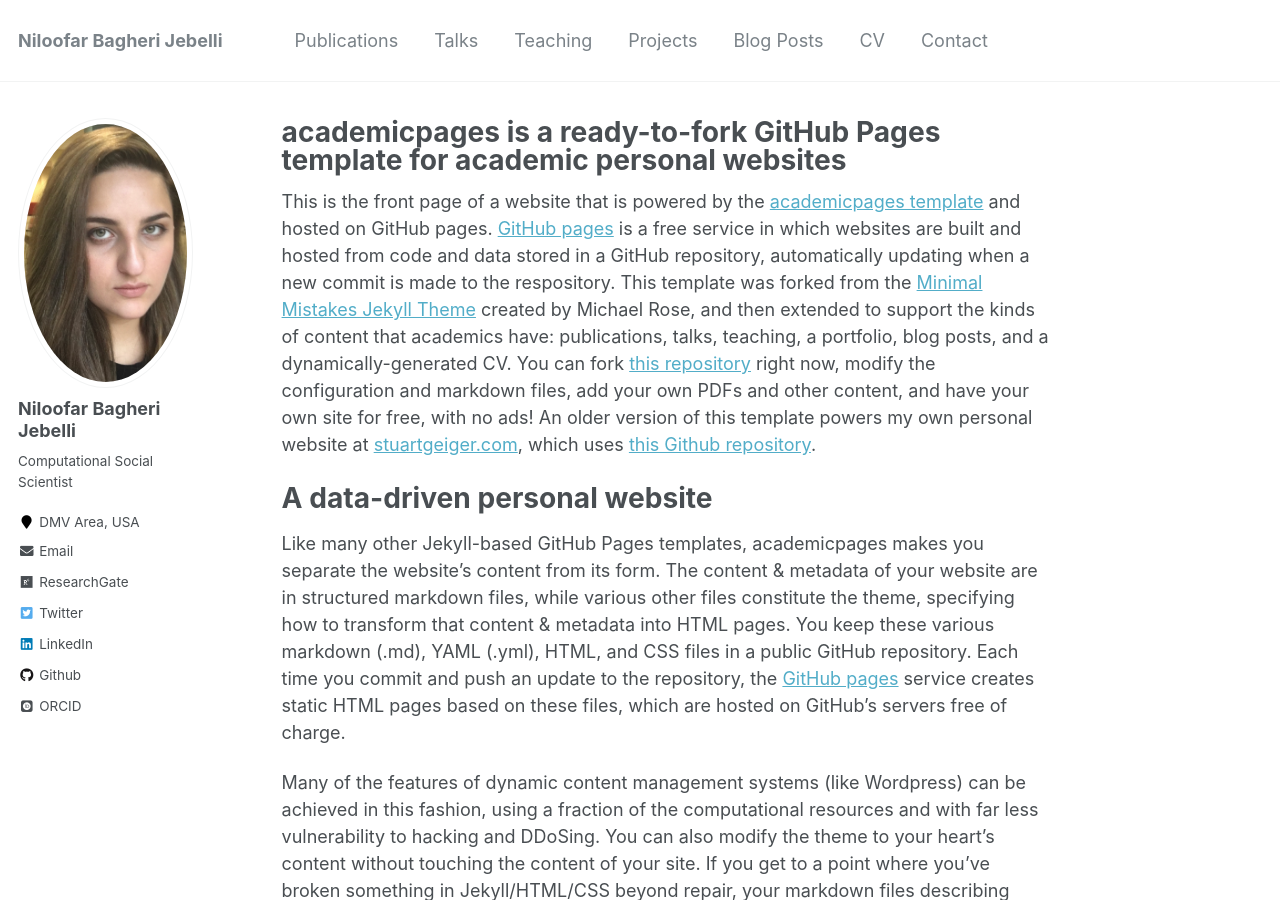
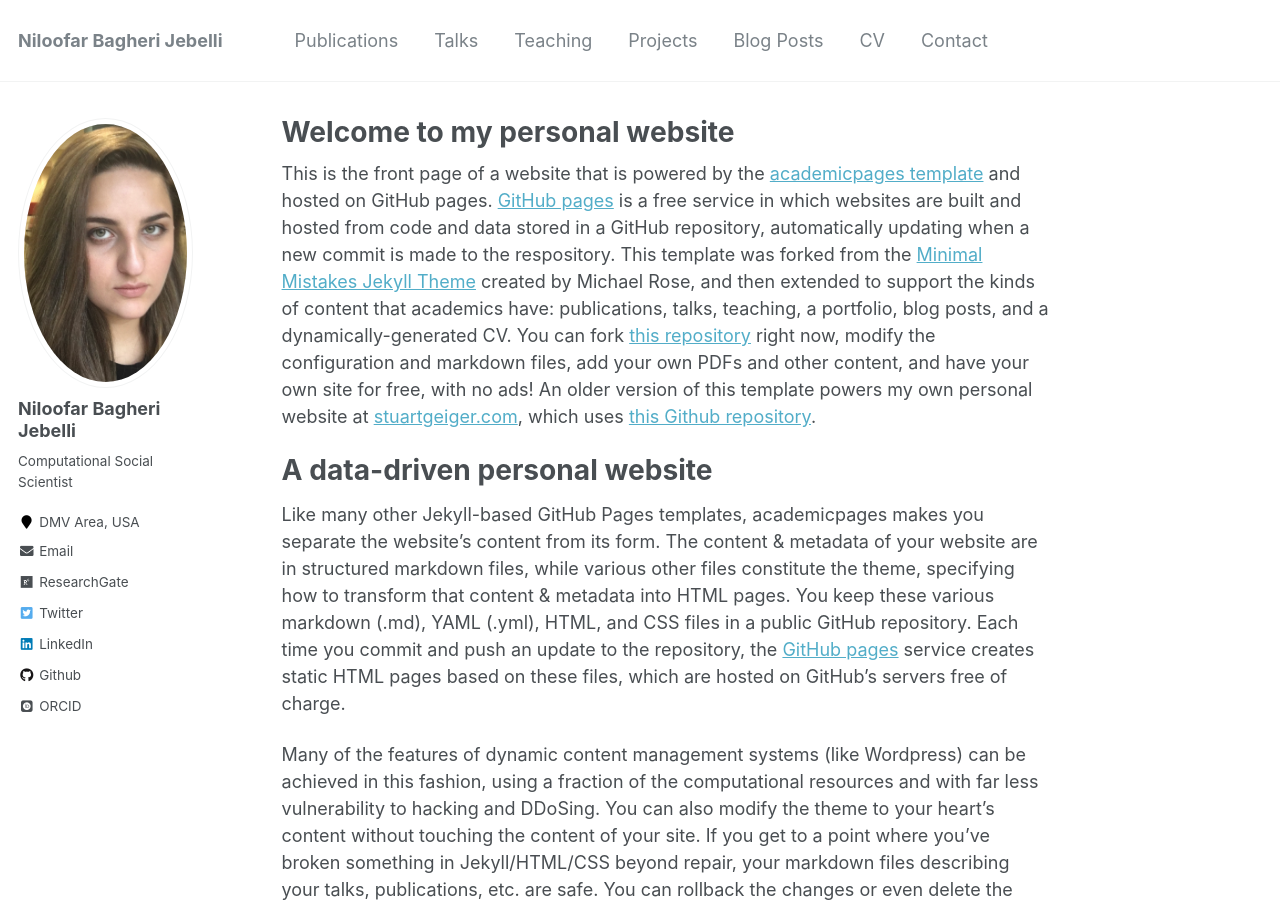
Before and after one commit to niloofar-jebelli/nbagher.github.io, a Jekyll site: the page built from _pages/about.md, in a window 1280 px wide and 900 px high. Built offline with Jekyll 4.4.1, drawn with Linux system fonts in a browser that asks for light colours; some web fonts are replaced.

Commit message:
_config.yml

```diff
--- a/_pages/about.md
+++ b/_pages/about.md
@@ -1,6 +1,6 @@
 ---
 permalink: /
-title: "academicpages is a ready-to-fork GitHub Pages template for academic personal websites"
+title: "Welcome to my personal website"
 excerpt: "About me"
 author_profile: true
 redirect_from:
```
